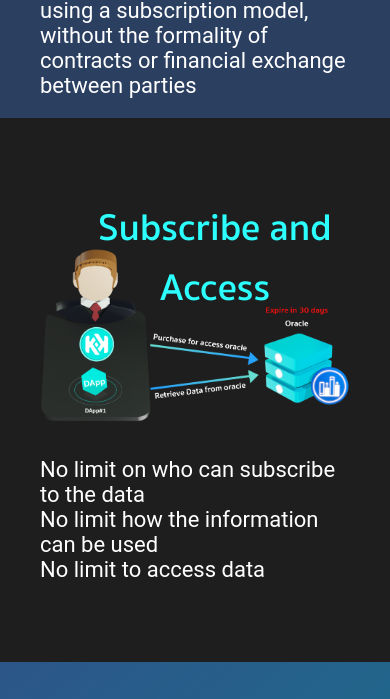
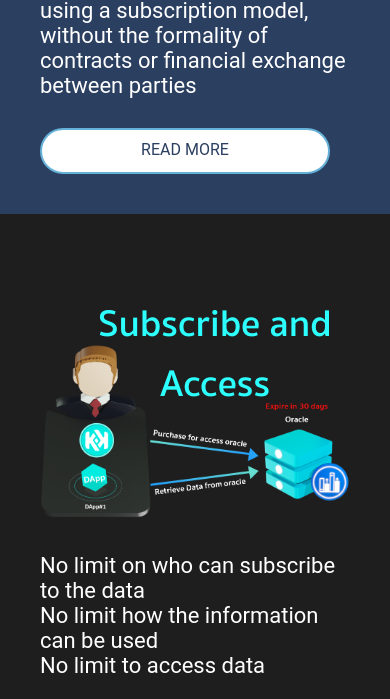
Before and after one commit to kookle-io/testnet.kookle.io, a plain HTML site: page index.html in a window 390 px wide. Shown: the part 1540-2239 px from the top of the page. Drawn offline with Linux system fonts and the light colour scheme; files whose address does not match are found by name.

Commit message:
feat(web): add readmore btn

```diff
--- a/css/style.css
+++ b/css/style.css
@@ -158,6 +158,36 @@ hr{
 .menu a:hover:after{
   width: 100%;
 }
+.readmore{
+  margin-top: 30px;
+  display: block;
+  font-family: var(--font-prima);
+  font-size: 16px;
+  border-radius: 19px;
+  border: 2px solid var(--border-nav-color);
+  background: #fff;
+  color: #2b3f61;
+  text-align: center;
+  cursor: pointer;
+  height: 38px;
+  padding: 5px 20px 0 20px;
+  transition: .2s;
+  margin-right: 20px;
+  text-decoration: none;
+}
+.readmore:hover{
+  box-shadow: 0px 0px 8px 0px rgba(18,203,230,0.75);
+  -webkit-box-shadow: 0px 0px 8px 0px rgba(18,203,230,0.75);
+  -moz-box-shadow: 0px 0px 8px 0px rgba(18,203,230,0.75);
+  }
+  @media screen and (max-width: 890px) {
+    .readmore{
+      height: 46px;
+      border-radius: 23px;
+      padding: 10px 20px 0 20px;
+      margin-bottom: 20px;
+    }
+  }
 .whitepaper{
   display: block;
   font-family: var(--font-prima);
@@ -171,6 +201,7 @@ hr{
   padding: 4px 20px 0 20px;
   transition: .2s;
   margin-right: 20px;
+  text-decoration: none;
 }
 .whitepaper:hover{
 box-shadow: 0px 0px 8px 0px rgba(18,203,230,0.75);
@@ -188,6 +219,7 @@ box-shadow: 0px 0px 8px 0px rgba(18,203,230,0.75);
   height: 38px;
   padding: 6px 20px 0 20px;
   transition: .2s;
+  text-decoration: none;
 }
 .launch:hover{
 box-shadow: 0px 0px 8px 1px rgba(18,203,230,0.75);
--- a/index.html
+++ b/index.html
@@ -21,8 +21,8 @@
             <a href="#how-it-works">How it works</a>
             <a href="#about-us">About us</a>
           </div>
-          <a href="https://docs.kookle.io/" target="_blank" class="whitepaper"style="text-decoration: none">Documentation</a>
-          <a href="https://app.testnet.kookle.io/" target="_blank" class="launch" style="text-decoration: none">Launch App</a>
+          <a class="whitepaper" href="https://docs.kookle.io/" target="_blank">Documentation</a>
+          <a class="launch" href="https://app.testnet.kookle.io/" target="_blank">Launch App</a>
           <a class="nav-toggle">
             <span></span>
             <span></span>
@@ -55,7 +55,6 @@
       <a name="how-it-works"></a>
       <hr>
 <!-- SWAP-->
-
         <div id="section3" class="grid-section2">
           <p class="title-sec2"><span class="title-text-gradient">How it works</span></p>
           <!-- <p class="subtitle-sec2">Swap: BNB x KOOKL</p> -->
@@ -63,6 +62,7 @@
           <div class="content-sec2" data-aos="fade-up" data-aos-delay="400">
             <p><span class="hilight">KOOKLE’s strength</span> is the disintermediation of Data, Data Security and Data Marketing. </p>
             <p>The rationale behind KOOKLE, is that data can be offered and marketed to anyone by anyone using a subscription model, without the formality of contracts or financial exchange between parties</p>
+            <a class="readmore" href="https://docs.kookle.io/whitepaper/how-it-all-works" target="_blank">READ MORE</a>
           </div>
         </div>
 <!-- Subscribe and Access -->
```
